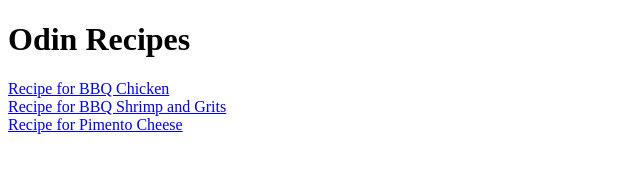
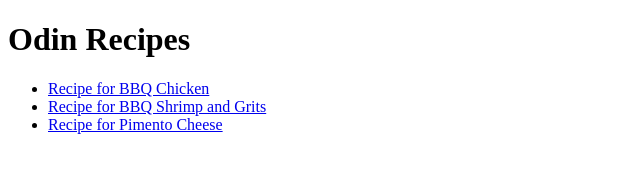
Before and after one commit to ErllMartin/odin-recipes, a plain HTML site: page index.html in a window 1280 px wide. Shown: the whole page, without its empty margins (0-640 px from the left). Drawn offline with Linux system fonts and the light colour scheme.

Commit message:
Removed the breaks and made the links into a list

```diff
--- a/index.html
+++ b/index.html
@@ -8,8 +8,11 @@
 
     <body>
         <h1>Odin Recipes</h1>
-        <a href="./recipes/barbecue-chicken.html" target="_blank" rel="nonreferrer">Recipe for BBQ Chicken</a> <br>
-        <a href="./recipes/bbq-shrimp-grits.html" target="_blank" rel="nonreferrer"> Recipe for BBQ Shrimp and Grits</a> <br>
-        <a href="./recipes/pimento-cheese.html" target="_blank"  rel="nonreferrer">Recipe for Pimento Cheese</a>
+        <ul>
+            <li><a href="./recipes/barbecue-chicken.html" target="_blank" rel="nonreferrer">Recipe for BBQ Chicken</a></li>
+            <li><a href="./recipes/bbq-shrimp-grits.html" target="_blank" rel="nonreferrer"> Recipe for BBQ Shrimp and Grits</a></li>
+            <li><a href="./recipes/pimento-cheese.html" target="_blank"  rel="nonreferrer">Recipe for Pimento Cheese</a></li>
+        </ul>
+
     </body>
 </html>
```
